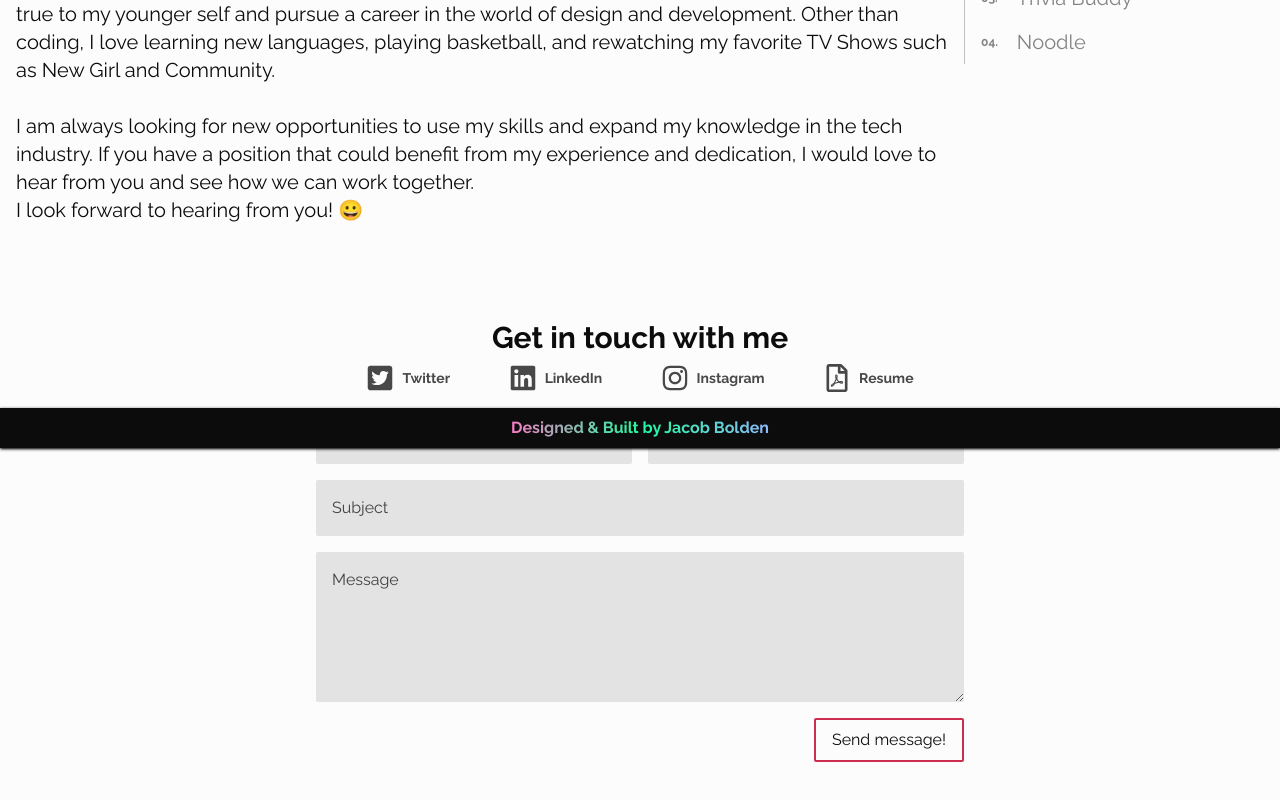
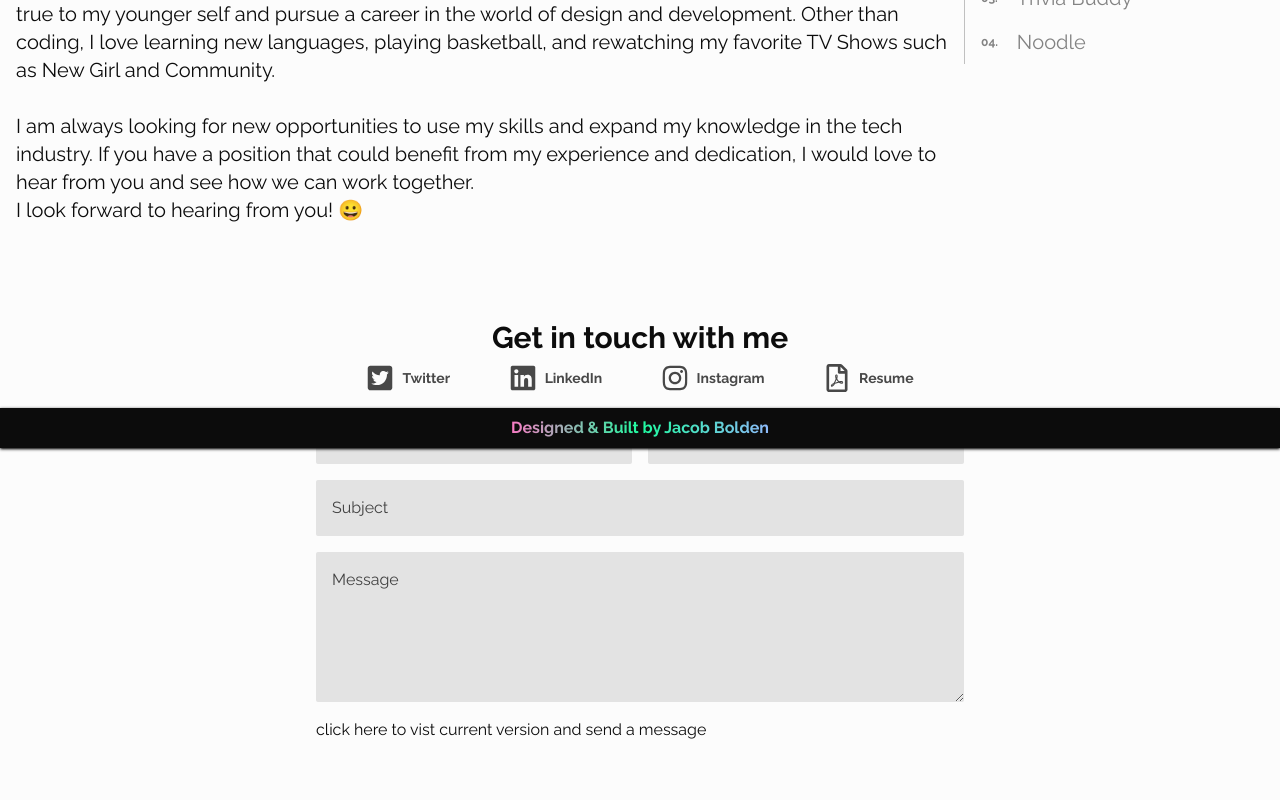
Before and after one commit to thegoldenbolden/portfolio-v1, a Next.js app: page / in a window 1280 px wide. Shown: the part 352-1152 px from the top of the page. Built offline with nearby package versions, Linux system fonts and the light colour scheme.

Commit message:
removed unnecessary files

```diff
--- a/src/components/contact.tsx
+++ b/src/components/contact.tsx
@@ -1,5 +1,5 @@
 import Link from "next/link";
-import { useState, FormEventHandler } from "react";
+import { useState } from "react";
 import { InstagramSquare, LinkedInSquare, TwitterSquare, Pdf } from "./icons";
 
 export default function Contact() {
@@ -7,37 +7,13 @@ export default function Contact() {
  const [email, setEmail] = useState<string>("");
  const [subject, setSubject] = useState<string>("");
  const [message, setMessage] = useState<string>("");
- const [error, setError] = useState<string | null>("");
- const [submitting, setSubmitting] = useState<boolean>(false);
- const [response, setResponse] = useState<string>("");
-
- const handleSubmit: FormEventHandler<HTMLFormElement> = async (e) => {
-  e.preventDefault();
-
-  setSubmitting(true);
-  const response = await fetch("/api/contact", {
-   method: "POST",
-   headers: { "Content-Type": "application/json" },
-   body: JSON.stringify({ email, name, subject, message }),
-  }).catch((err) => err);
-
-  const res = await response.json();
-
-  if (!res.ok) {
-   setError(res.message);
-  } else {
-   setResponse(res.message);
-  }
-  setSubmitting(false);
- };
 
  const handleChange = (value: string, set: React.Dispatch<React.SetStateAction<string>>) => {
-  error !== null && setError(null);
   set(value);
  };
 
  return (
-  <form className="z-10 max-w-full sm:min-w-[680px] flex flex-col gap-4 p-4" onSubmit={handleSubmit} method="POST">
+  <div className="z-10 max-w-full sm:min-w-[680px] flex flex-col gap-4 p-4">
    <div className="flex flex-col gap-2">
     <h2 className="text-3xl font-bold text-center">Get in touch with me</h2>
     <div className="flex flex-wrap gap-2 text-sm font-bold justify-evenly">
@@ -79,8 +55,6 @@ export default function Contact() {
      </Link>
     </div>
    </div>
-   {error && <span className="text-red-500">{error}</span>}
-   {response && <span className="text-green-500">{response}</span>}
    <div className="flex flex-wrap gap-4">
     <div className="grow text-input">
      <label htmlFor="name">Name</label>
@@ -130,9 +104,13 @@ export default function Contact() {
      onChange={(e) => handleChange(e.target.value, setMessage)}
     />
    </div>
-   <button className="send btn-primary" disabled={submitting} type="submit">
-    {submitting ? <svg className="spinner" viewBox="25 25 50 50"></svg> : "Send message!"}
-   </button>
-  </form>
+   <p>
+    click{" "}
+    <Link href="https://jacobbolden.com/contact" className="hover:underline focus:underline">
+     here
+    </Link>{" "}
+    to vist current version and send a message
+   </p>
+  </div>
  );
 }
--- a/src/pages/404.tsx
+++ /dev/null
@@ -1,16 +0,0 @@
-import Link from "next/link";
-
-const NotFound = () => {
- return (
-  <div className="grid w-screen h-screen place-content-center">
-   <div className="flex flex-col items-center justify-center gap-2">
-    <h1 className="text-3xl font-bold">Page Not Found</h1>
-    <Link href="/" className="underline">
-     Back Home
-    </Link>
-   </div>
-  </div>
- );
-};
-
-export default NotFound;
--- a/src/pages/500.tsx
+++ /dev/null
@@ -1,16 +0,0 @@
-import Link from "next/link";
-
-const Custom500 = () => {
- return (
-  <div className="grid w-screen h-screen place-content-center">
-   <div className="flex flex-col items-center justify-center gap-2">
-    <h1 className="text-3xl font-bold">Oops, something happened!</h1>
-    <Link href="/" className="underline">
-     Back Home
-    </Link>
-   </div>
-  </div>
- );
-};
-
-export default Custom500;
--- a/src/pages/_document.tsx
+++ /dev/null
@@ -1,13 +0,0 @@
-import { Html, Head, Main, NextScript } from "next/document";
-
-export default function Document() {
- return (
-  <Html>
-   <Head />
-   <body>
-    <Main />
-    <NextScript />
-   </body>
-  </Html>
- );
-}
--- a/src/pages/api/contact.ts
+++ /dev/null
@@ -1,30 +0,0 @@
-import { NextApiResponse, NextApiRequest } from "next";
-import mail from "@sendgrid/mail";
-
-export default async function handler(req: NextApiRequest, res: NextApiResponse) {
- if (req.method !== "POST") {
-  res.status(405).send({ ok: false, message: "Method Not Allowed" });
-  return;
- }
-
- const { email, subject, message, name } = req.body;
-
- if (!email || !name || !message) {
-  res.status(400).send({ ok: false, message: "The form is missing required data." });
-  return;
- }
-
- try {
-  mail.setApiKey(process.env.SENDGRID_KEY);
-  await mail.send({
-   to: "jlbolden9@gmail.com",
-   from: "contact@jacobbolden.com",
-   subject,
-   text: `${email}\n\n${message}`,
-  });
-  res.status(200).send({ ok: true, message: "Thanks for messaging me!" });
- } catch (error) {
-  console.log(error);
-  res.status(500).send({ ok: false, message: "An error occurred." });
- }
-}
```
Also changed, not shown: 2 other files (tests, documents, lock files or other folders).
